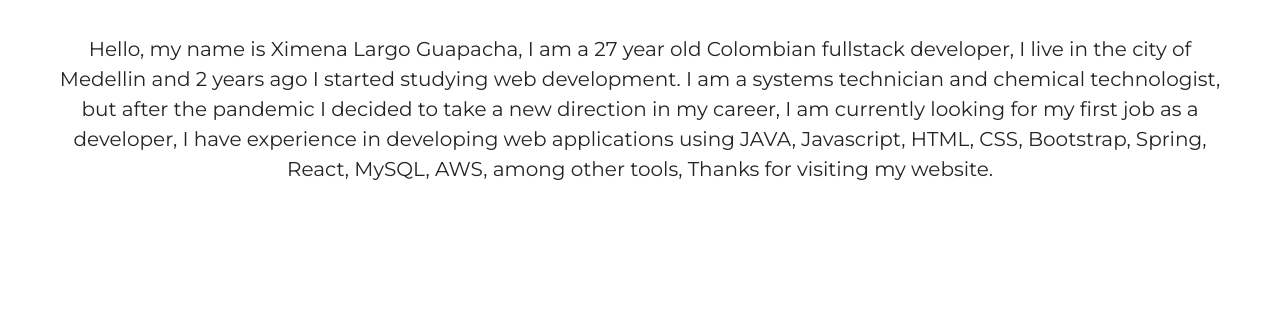
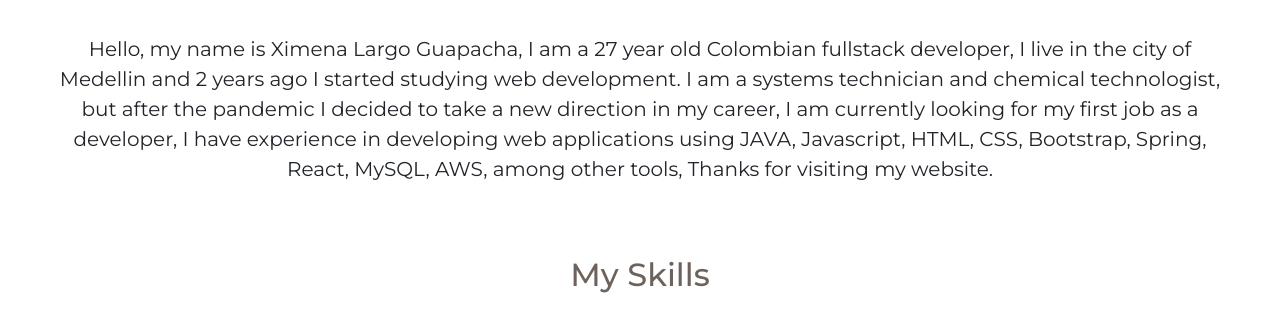
Before and after one commit to XimenaLargo96/portafolio-generation, a plain HTML site: page index.html in a window 1280 px wide. Shown: the part 747-1078 px from the top of the page. Before the commit the page ends 1003 px from the top, so only its background shows below. Drawn offline with nearby package versions, Linux system fonts and the light colour scheme.

Commit message:
Add skills section and styles

```diff
--- a/css/style.css
+++ b/css/style.css
@@ -1,6 +1,8 @@
 @import url('https://fonts.googleapis.com/css2?family=Montserrat:wght@300;400;500;600&display=swap');
 
 *{
+    margin: 0;
+    padding: 0;
     font-family: 'Montserrat', sans-serif;
     --green:#afc7b9;
     --dark-green:#afc7b99a;
--- a/index.html
+++ b/index.html
@@ -62,6 +62,10 @@
             <h3 class="fs-2 mt-5">About Me</h3>
             <p class="text-center p-5 fs-5">Hello, my name is Ximena Largo Guapacha, I am a 27 year old Colombian fullstack developer, I live in the city of Medellin and 2 years ago I started studying web development. I am a systems technician and chemical technologist, but after the pandemic I decided to take a new direction in my career, I am currently looking for my first job as a developer, I have experience in developing web applications using JAVA, Javascript, HTML, CSS, Bootstrap, Spring, React, MySQL, AWS, among other tools, Thanks for visiting my website.</p>
         </section>
+        <section class="skills">
+            <h3 class="fs-2 mb-5">My Skills</h3>
+
+        </section>
     </main>
     <footer>
 
```
